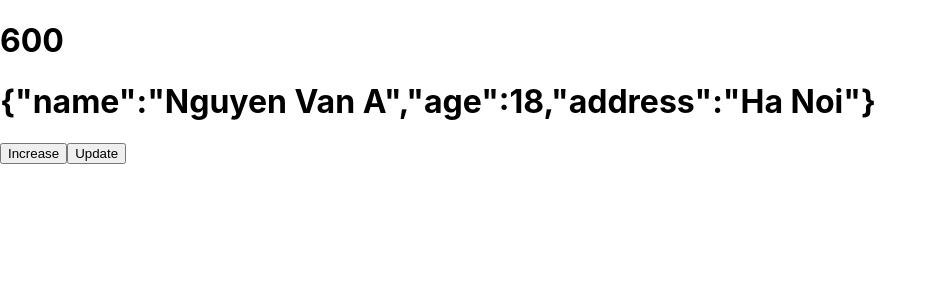
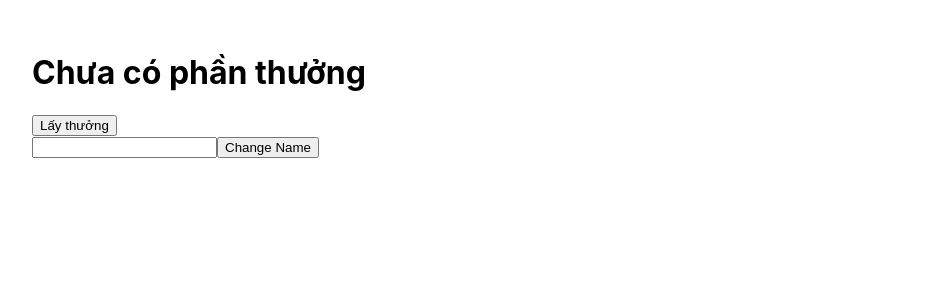
Before and after one commit to CigameDev/tiktok, a React (Create React App) app: page / in a window 1280 px wide. Shown: the top 300 px of the page, without its empty margins (0-937 px from the left). Built offline with nearby package versions, Linux system fonts and the light colour scheme.

Commit message:
two-way binding

```diff
--- a/src/App.js
+++ b/src/App.js
@@ -1,41 +1,33 @@
 import { useState } from 'react'
 
 function App() {
-  //useState
-  const orders = [100, 200, 300];
-  const [counter, setCounter] = useState(() => {
-    const total = orders.reduce((total, cur) => total + cur);
-    return total;
-  });
-  const handleIncrease = () => {
-    setCounter(prevState => prevState + 1);
-    setCounter(prevState => prevState + 1);
-    setCounter(prevState => prevState + 1);
+  const gifts = [
+    "CPU i9",
+    "RAM 32G RGB",
+    "RGB Keyboard"
+  ]
+  const [gift, setGift] = useState();
+  const handleGift = () => {
+    const index = Math.floor(Math.random() * gifts.length);
+    setGift(gifts[index]);
   }
-
-  const [info, setInfo] = useState({
-    name: "Nguyen Van A",
-    age: 18,
-    address: "Ha Noi"
-  });
-  const handleUpdate = () => {
-    // setInfo({
-    //   ...info,
-    //   bio: "yeu mau hong"
-    // });
-    setInfo(prev => ({
-      ...prev,
-      bio: "Yeu mau hong"
-    }));
-  }
+  /*
+    Two-way binding
+    1 chiều là chiều tương tác trên giao diện
+    2 là chiều chữ liệu
+  */
+  const [name, setName] = useState("");
   return (
-    <div className="App">
-      <h1>{counter}</h1>
-      <h1>
-        {JSON.stringify(info)}
-      </h1>
-      <button onClick={handleIncrease}>Increase</button>
-      <button onClick={handleUpdate}>Update</button>
+    <div className="App" style={{ padding: 32 }}>
+      <h1>{gift || "Chưa có phần thưởng"}</h1>
+      <button onClick={handleGift}>Lấy thưởng</button>
+      <br />
+      <input
+        value={name}
+        onChange={e => setName(e.target.value)}
+      />
+      <button onClick={() => setName("Nguyen Van B")}>Change Name</button>
+      {/* ở đây ấn button mặc dù name đã đổi thành Nguyễn Văn B nhưng trên giao diện chưa đổi  nếu không có value={name}*/}
     </div>
   );
 }
```
